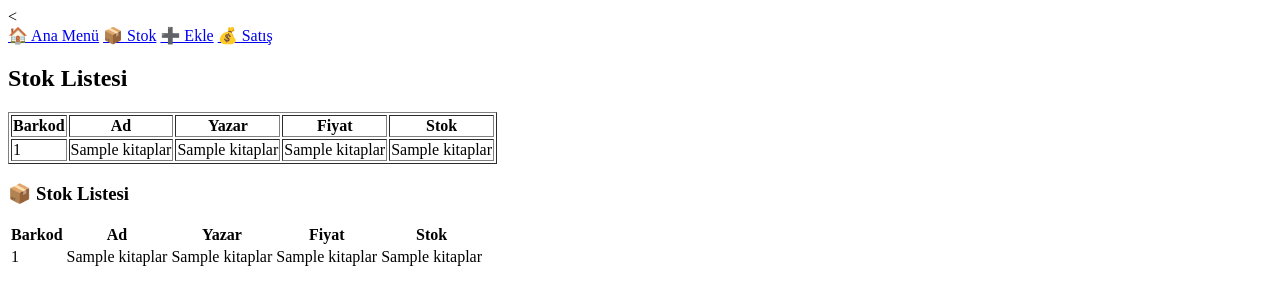
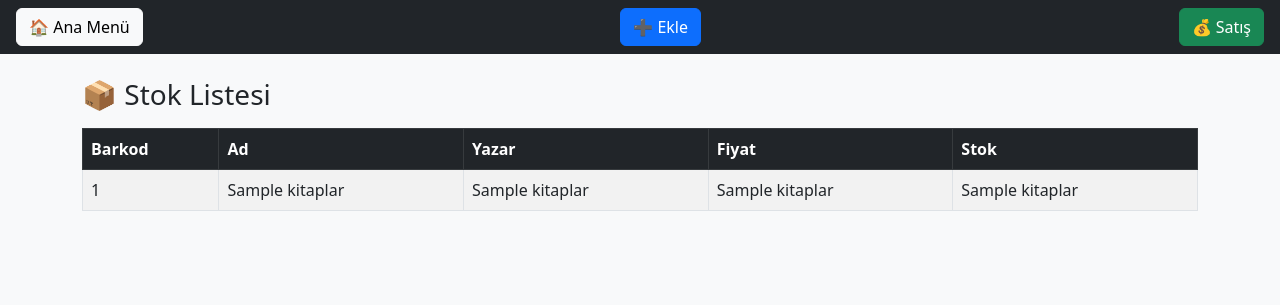
Before and after one commit to hasankucukali/kitap_sistem, a Python web app: template templates/stok.html in a window 1280 px wide. Shown: the top 305 px of the page. Run offline with Jinja, Linux system fonts and the light colour scheme; the template is opened without the code that fills it: most values are stand-ins (such as "Sample title", 1, 10 or a date in 2020).

Commit message:
stok.html

```diff
--- a/templates/stok.html
+++ b/templates/stok.html
@@ -1,43 +1,26 @@
-<<!DOCTYPE html>
-<html>
+<!DOCTYPE html>
+<html lang="tr">
 <head>
-    <title>Stok</title>
+<meta charset="UTF-8">
+<title>Stok</title>
+
+<link href="https://cdn.jsdelivr.net/npm/bootstrap@5.3.0/dist/css/bootstrap.min.css" rel="stylesheet">
+
 </head>
-<body>
-    <nav class="navbar navbar-dark bg-dark px-3">
+<body class="bg-light">
+
+<!-- MENÜ -->
+<nav class="navbar navbar-dark bg-dark px-3">
     <a href="/" class="btn btn-light">🏠 Ana Menü</a>
-    <a href="/stok" class="btn btn-secondary">📦 Stok</a>
     <a href="/ekle" class="btn btn-primary">➕ Ekle</a>
     <a href="/satis" class="btn btn-success">💰 Satış</a>
 </nav>
 
-<h2>Stok Listesi</h2>
-
-<table border="1">
-<tr>
-<th>Barkod</th>
-<th>Ad</th>
-<th>Yazar</th>
-<th>Fiyat</th>
-<th>Stok</th>
-</tr>
-
-{% for k in kitaplar %}
-<tr>
-<td>{{k[0]}}</td>
-<td>{{k[1]}}</td>
-<td>{{k[2]}}</td>
-<td>{{k[3]}}</td>
-<td>{{k[4]}}</td>
-</tr>
-{% endfor %}
-
-</table>
-    <div class="container mt-4">
+<div class="container mt-4">
 
 <h3>📦 Stok Listesi</h3>
 
-<table class="table table-striped table-bordered mt-3">
+<table class="table table-bordered table-striped mt-3">
 <thead class="table-dark">
 <tr>
 <th>Barkod</th>
@@ -63,7 +46,6 @@
 </table>
 
 </div>
-</div>
 
 </body>
 </html>
```
